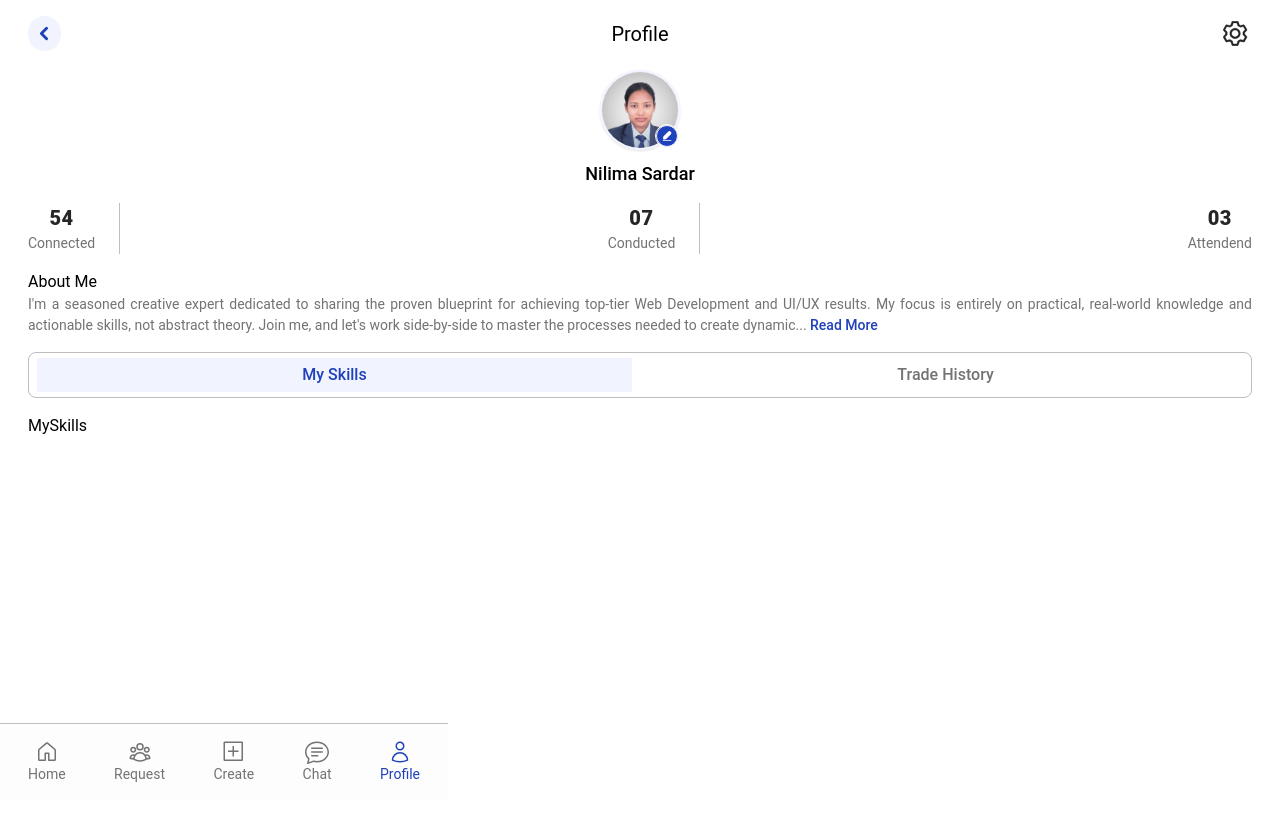
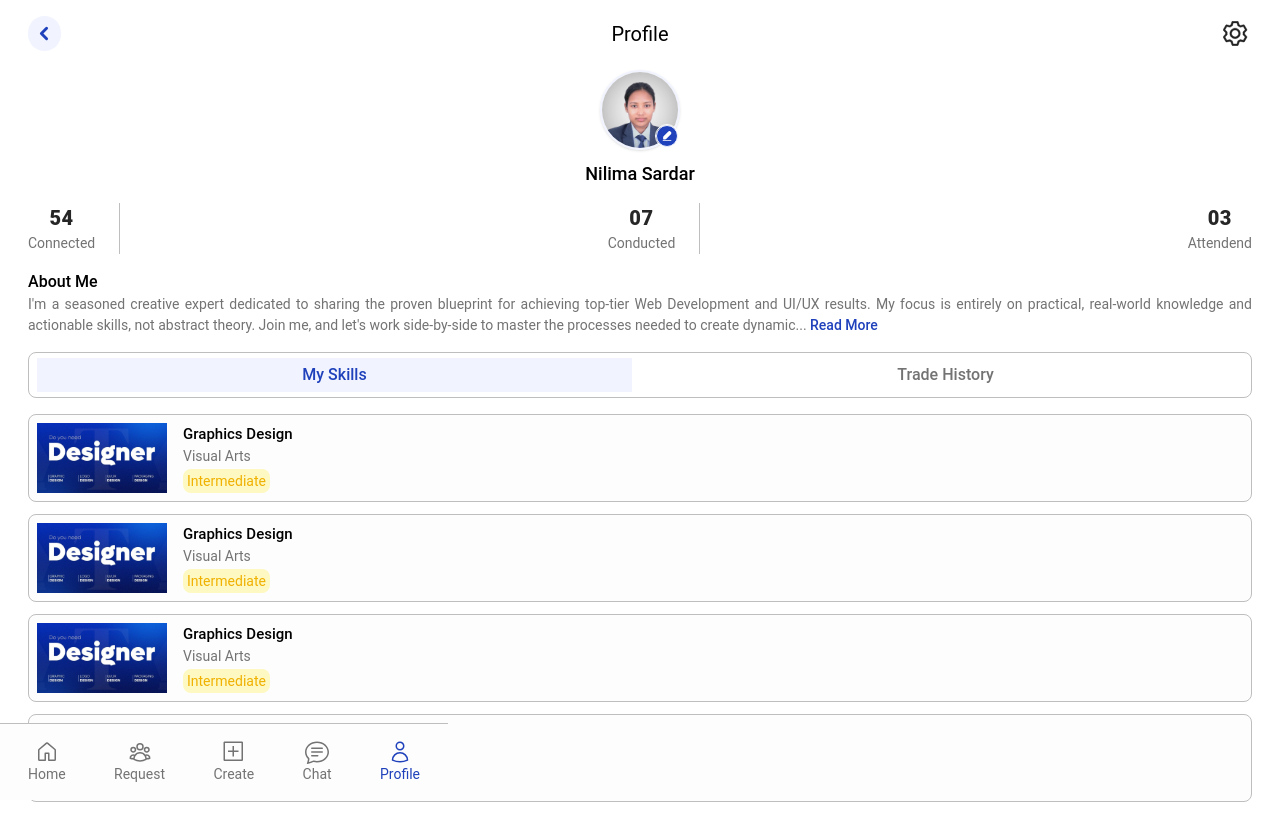
Before and after one commit to NilimaSardar/Skill_Sharing_Platform, a React (Vite) app in the folder Frontend/: page /dashboard/profile/mySkills in a window 1280 px wide. Shown: the top 840 px of the page. Before the commit the page ends 800 px from the top, so only its background shows below. Built offline with nearby package versions, Linux system fonts and the light colour scheme; no server answers.

Commit message:
made myskills component

```diff
--- a/Frontend/src/components/Profile/MySkills.jsx
+++ b/Frontend/src/components/Profile/MySkills.jsx
@@ -2,7 +2,51 @@ import React from 'react'
 
 const MySkills = () => {
   return (
-    <div>MySkills</div>
+    <div className='flex flex-col gap-3'>
+      <div className='flex gap-4 p-2 border border-border bg-white rounded-lg'>
+        <div className='w-[130px] h-[70px]'>
+          <img src="../../skillCover/graphic.svg" alt="" className='w-full h-full object-cover'/>
+        </div>
+        <div className='text-[14px]'>
+          <h4 className='text-[15px] font-medium'>Graphics Design</h4>
+          <p className='text-[#737373] mb-1'>Visual Arts</p>
+          <p className='bg-yellow-100 text-yellow-500 inline p-1 rounded-lg'>Intermediate</p>
+        </div>
+      </div>
+
+      <div className='flex gap-4 p-2 border border-border bg-white rounded-lg'>
+        <div className='w-[130px] h-[70px]'>
+          <img src="../../skillCover/graphic.svg" alt="" className='w-full h-full object-cover'/>
+        </div>
+        <div className='text-[14px]'>
+          <h4 className='text-[15px] font-medium'>Graphics Design</h4>
+          <p className='text-[#737373] mb-1'>Visual Arts</p>
+          <p className='bg-yellow-100 text-yellow-500 inline p-1 rounded-lg'>Intermediate</p>
+        </div>
+      </div>
+
+      <div className='flex gap-4 p-2 border border-border bg-white rounded-lg'>
+        <div className='w-[130px] h-[70px]'>
+          <img src="../../skillCover/graphic.svg" alt="" className='w-full h-full object-cover'/>
+        </div>
+        <div className='text-[14px]'>
+          <h4 className='text-[15px] font-medium'>Graphics Design</h4>
+          <p className='text-[#737373] mb-1'>Visual Arts</p>
+          <p className='bg-yellow-100 text-yellow-500 inline p-1 rounded-lg'>Intermediate</p>
+        </div>
+      </div>
+
+      <div className='flex gap-4 p-2 border border-border bg-white rounded-lg'>
+        <div className='w-[130px] h-[70px]'>
+          <img src="../../skillCover/graphic.svg" alt="" className='w-full h-full object-cover'/>
+        </div>
+        <div className='text-[14px]'>
+          <h4 className='text-[15px] font-medium'>Graphics Design</h4>
+          <p className='text-[#737373] mb-1'>Visual Arts</p>
+          <p className='bg-yellow-100 text-yellow-500 inline p-1 rounded-lg'>Intermediate</p>
+        </div>
+      </div>
+    </div>
   )
 }
 
--- a/Frontend/src/pages/Dashboard/Profile/ProfilePage.jsx
+++ b/Frontend/src/pages/Dashboard/Profile/ProfilePage.jsx
@@ -48,7 +48,7 @@ const ProfilePage = () => {
 
         {/* About */}
         <div>
-          <h4>About Me</h4>
+          <h4 className='font-[550]'>About Me</h4>
           <p className="text-[#737373] text-[14px] text-justify">I'm a seasoned creative expert dedicated to sharing the proven blueprint for achieving
             top-tier Web Development and UI/UX results. My focus is entirely on practical, real-world
             knowledge and actionable skills, not abstract theory. Join me, and let's work side-by-side
```
Also changed, not shown: Frontend/public/skillCover/graphic.svg (added).
